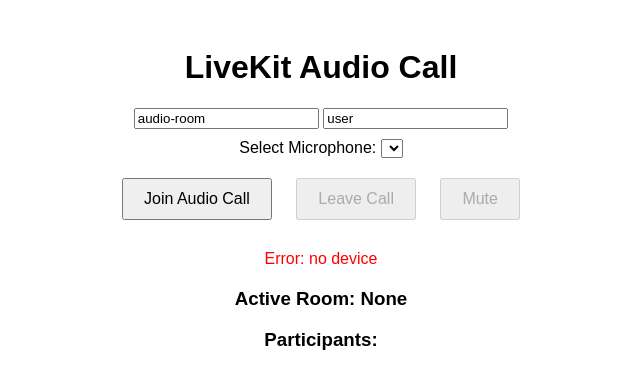
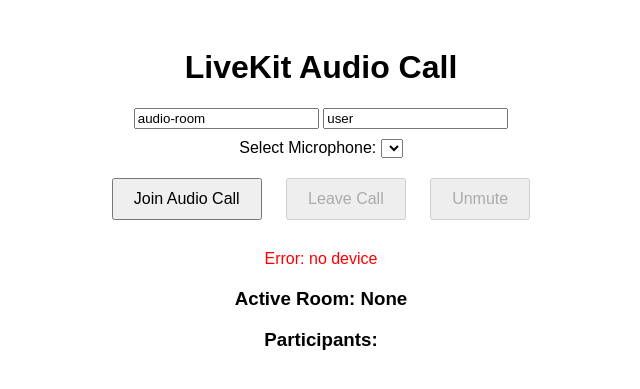
Before and after one commit to SIVABALANPRABHU/audio-live-kit, a Django app: page / in a window 1280 px wide. Shown: the top 389 px of the page, without its empty margins (319-959 px from the left). Run offline with Django 5.2, Linux system fonts and the light colour scheme; lists and menus that the app fills with data are empty.

Commit message:
mute and unmute option enable

```diff
--- a/audiocall/call/templates/call/index.html
+++ b/audiocall/call/templates/call/index.html
@@ -28,7 +28,7 @@
     </div>
     <button onclick="joinRoom()">Join Audio Call</button>
     <button onclick="leaveRoom()" disabled>Leave Call</button>
-    <button onclick="toggleMute()" disabled id="muteButton">Mute</button>
+    <button onclick="toggleMute()" disabled id="muteButton">Unmute</button>
     <div id="audio-container"></div>
     <div id="error"></div>
     <div id="room-info">
@@ -39,7 +39,7 @@
 
     <script>
         let room = null;
-        let isMuted = false;
+        let isMuted = true; // Default to muted
         let selectedAudioDeviceId = null;
 
         // Populate audio input devices
@@ -153,6 +153,7 @@
             });
         };
 
+
         // Subscribe to existing tracks
         const subscribeToExistingTracks = () => {
             if (room && room.state === 'connected') {
@@ -195,9 +196,7 @@
                 });
                 console.log('Connected to room:', room.name);
 
-                await room.localParticipant.setMicrophoneEnabled(true);
-                console.log('Local audio published');
-
+                // Microphone is muted by default, no need to enable it here
                 document.getElementById('active-room').innerText = room.name;
                 subscribeToExistingTracks();
                 updateParticipants();
@@ -255,6 +254,7 @@
                 document.querySelector('button[onclick="joinRoom()"]').disabled = true;
                 document.querySelector('button[onclick="leaveRoom()"]').disabled = false;
                 document.getElementById('muteButton').disabled = false;
+                document.getElementById('muteButton').innerText = 'Unmute'; // Reflect default muted state
             } catch (error) {
                 console.error('Connection failed:', error);
                 document.getElementById('error').innerText = `Error: ${error.message}`;
@@ -271,9 +271,9 @@
                     document.querySelector('button[onclick="joinRoom()"]').disabled = false;
                     document.querySelector('button[onclick="leaveRoom()"]').disabled = true;
                     document.getElementById('muteButton').disabled = true;
-                    document.getElementById('muteButton').innerText = 'Mute';
+                    document.getElementById('muteButton').innerText = 'Unmute'; // Reset to Unmute
                     room = null;
-                    isMuted = false;
+                    isMuted = true; // Reset to muted
                 }
             } catch (error) {
                 console.error('Disconnect failed:', error);
```
